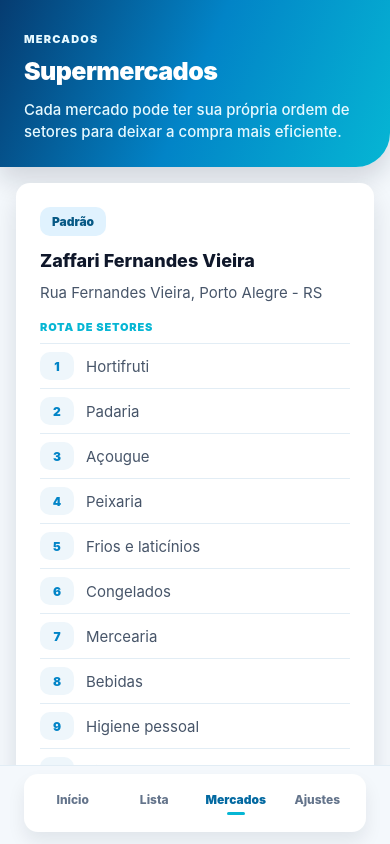
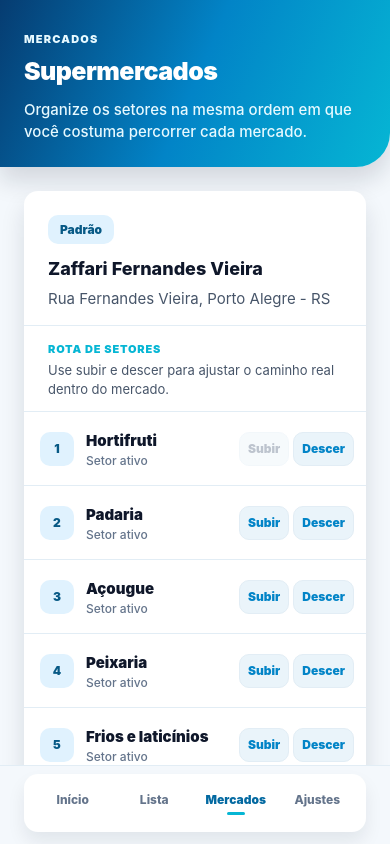
Before and after one commit to V1-AndreFlores/lista-mercado-facil, a React Native app: screen /Markets in a window 390 px wide. Built offline with nearby package versions, Linux system fonts and the light colour scheme.

Commit message:
feat: permite reordenar setores do supermercado

```diff
--- /dev/null
+++ b/src/domain/services/reorderMarketSections.ts
@@ -0,0 +1,37 @@
+import { Market } from '../entities/Market';
+
+export type MarketSectionMoveDirection = 'up' | 'down';
+
+export function reorderMarketSection(
+  market: Market,
+  sectionId: string,
+  direction: MarketSectionMoveDirection,
+): Market {
+  const orderedSections = [...market.sections].sort((left, right) => left.routeOrder - right.routeOrder);
+  const currentIndex = orderedSections.findIndex((section) => section.id === sectionId);
+
+  if (currentIndex < 0) {
+    return market;
+  }
+
+  const targetIndex = direction === 'up' ? currentIndex - 1 : currentIndex + 1;
+
+  if (targetIndex < 0 || targetIndex >= orderedSections.length) {
+    return market;
+  }
+
+  const nextSections = [...orderedSections];
+  const currentSection = nextSections[currentIndex];
+  const targetSection = nextSections[targetIndex];
+
+  nextSections[currentIndex] = targetSection;
+  nextSections[targetIndex] = currentSection;
+
+  return {
+    ...market,
+    sections: nextSections.map((section, index) => ({
+      ...section,
+      routeOrder: index + 1,
+    })),
+  };
+}
--- a/src/presentation/screens/MarketsScreen.tsx
+++ b/src/presentation/screens/MarketsScreen.tsx
@@ -1,6 +1,7 @@
-import { useEffect, useState } from 'react';
-import { ActivityIndicator, StyleSheet, View } from 'react-native';
+import { useEffect, useMemo, useState } from 'react';
+import { ActivityIndicator, Pressable, StyleSheet, View } from 'react-native';
 import { Market } from '../../domain/entities/Market';
+import { reorderMarketSection, type MarketSectionMoveDirection } from '../../domain/services/reorderMarketSections';
 import { createMarketRepository } from '../../infrastructure/repositories/MarketRepositoryFactory';
 import { AppCard } from '../components/AppCard';
 import { AppGradientHeader } from '../components/AppGradientHeader';
@@ -11,6 +12,8 @@
 export function MarketsScreen() {
   const [markets, setMarkets] = useState<Market[]>([]);
   const [isLoading, setIsLoading] = useState(true);
+  const [savingSectionId, setSavingSectionId] = useState<string | null>(null);
+  const [screenError, setScreenError] = useState<string | null>(null);
   const theme = useAppTheme();
   const styles = createStyles(theme);
 
@@ -18,12 +21,24 @@
     let isMounted = true;
 
     async function loadMarkets() {
+      setIsLoading(true);
+      setScreenError(null);
+
+      try {
         const repository = await createMarketRepository();
         const result = await repository.getAll();
 
         if (isMounted) {
           setMarkets(result);
+        }
+      } catch {
+        if (isMounted) {
+          setScreenError('Não foi possível carregar os supermercados.');
+        }
+      } finally {
+        if (isMounted) {
           setIsLoading(false);
+        }
       }
     }
 
@@ -33,6 +48,33 @@
       isMounted = false;
     };
   }, []);
+
+  async function handleMoveSection(market: Market, sectionId: string, direction: MarketSectionMoveDirection) {
+    if (savingSectionId) {
+      return;
+    }
+
+    const updatedMarket = reorderMarketSection(market, sectionId, direction);
+
+    if (updatedMarket === market) {
+      return;
+    }
+
+    setSavingSectionId(sectionId);
+    setScreenError(null);
+
+    try {
+      const repository = await createMarketRepository();
+      await repository.update(updatedMarket);
+      setMarkets((currentMarkets) => currentMarkets.map((currentMarket) => (
+        currentMarket.id === updatedMarket.id ? updatedMarket : currentMarket
+      )));
+    } catch {
+      setScreenError('Não foi possível salvar a nova ordem dos setores.');
+    } finally {
+      setSavingSectionId(null);
+    }
+  }
 
   if (isLoading) {
     return (
@@ -49,36 +91,129 @@
         compact
         eyebrow="Mercados"
         title="Supermercados"
-        description="Cada mercado pode ter sua própria ordem de setores para deixar a compra mais eficiente."
+        description="Organize os setores na mesma ordem em que você costuma percorrer cada mercado."
       />
 
       <View style={styles.content}>
+        {screenError ? (
+          <AppCard elevated style={styles.errorCard}>
+            <AppText variant="subtitle">Ajuste não salvo</AppText>
+            <AppText muted style={styles.errorText}>{screenError}</AppText>
+          </AppCard>
+        ) : null}
+
         {markets.map((market) => (
-          <AppCard key={market.id} elevated style={styles.card}>
+          <MarketRouteCard
+            key={market.id}
+            market={market}
+            savingSectionId={savingSectionId}
+            onMoveSection={handleMoveSection}
+          />
+        ))}
+      </View>
+    </AppScreen>
+  );
+}
+
+interface MarketRouteCardProps {
+  market: Market;
+  savingSectionId: string | null;
+  onMoveSection: (market: Market, sectionId: string, direction: MarketSectionMoveDirection) => void;
+}
+
+function MarketRouteCard({ market, savingSectionId, onMoveSection }: MarketRouteCardProps) {
+  const theme = useAppTheme();
+  const styles = createStyles(theme);
+  const orderedSections = useMemo(
+    () => [...market.sections].sort((left, right) => left.routeOrder - right.routeOrder),
+    [market.sections],
+  );
+
+  return (
+    <AppCard elevated style={styles.card}>
       <View style={styles.marketHeader}>
+        <View style={styles.badgeRow}>
           <View style={styles.marketBadge}>
             <AppText variant="caption" style={styles.marketBadgeText}>{market.isDefault ? 'Padrão' : 'Mercado'}</AppText>
           </View>
+        </View>
+
         <AppText variant="subtitle" style={styles.marketName}>{market.name}</AppText>
         {!!market.address && <AppText muted style={styles.address}>{market.address}</AppText>}
       </View>
 
-            <View style={styles.sectionHeader}>
+      <View style={styles.sectionIntro}>
+        <View>
           <AppText variant="label" accent>Rota de setores</AppText>
+          <AppText muted style={styles.sectionHint}>Use subir e descer para ajustar o caminho real dentro do mercado.</AppText>
+        </View>
       </View>
 
-            {market.sections.map((section) => (
+      <View style={styles.sectionsList}>
+        {orderedSections.map((section, index) => {
+          const isFirst = index === 0;
+          const isLast = index === orderedSections.length - 1;
+          const isSaving = savingSectionId === section.id;
+          const shouldDisableActions = Boolean(savingSectionId);
+
+          return (
             <View key={section.id} style={styles.sectionRow}>
-                <View style={styles.routeOrderCircle}>
-                  <AppText variant="caption" style={styles.routeOrder}>{section.routeOrder}</AppText>
+              <View style={styles.routeIndex}>
+                <AppText variant="caption" style={styles.routeIndexText}>{index + 1}</AppText>
               </View>
-                <AppText muted style={styles.sectionName}>{section.name}</AppText>
+
+              <View style={styles.sectionInfo}>
+                <AppText style={styles.sectionName}>{section.name}</AppText>
+                <AppText subtle variant="caption">Setor ativo</AppText>
               </View>
-            ))}
+
+              <View style={styles.sectionActions}>
+                <RouteButton
+                  label="Subir"
+                  disabled={isFirst || shouldDisableActions}
+                  loading={isSaving && !isFirst}
+                  onPress={() => onMoveSection(market, section.id, 'up')}
+                />
+                <RouteButton
+                  label="Descer"
+                  disabled={isLast || shouldDisableActions}
+                  loading={isSaving && !isLast}
+                  onPress={() => onMoveSection(market, section.id, 'down')}
+                />
+              </View>
+            </View>
+          );
+        })}
+      </View>
     </AppCard>
-        ))}
-      </View>
-    </AppScreen>
+  );
+}
+
+interface RouteButtonProps {
+  label: string;
+  disabled: boolean;
+  loading: boolean;
+  onPress: () => void;
+}
+
+function RouteButton({ label, disabled, loading, onPress }: RouteButtonProps) {
+  const theme = useAppTheme();
+  const styles = createStyles(theme);
+
+  return (
+    <Pressable
+      disabled={disabled}
+      onPress={onPress}
+      style={({ pressed }) => [
+        styles.routeButton,
+        disabled ? styles.routeButtonDisabled : null,
+        pressed && !disabled ? styles.pressed : null,
+      ]}
+    >
+      <AppText variant="caption" style={[styles.routeButtonText, disabled ? styles.routeButtonTextDisabled : null]}>
+        {loading ? 'Salvando' : label}
+      </AppText>
+    </Pressable>
   );
 }
 
@@ -93,23 +228,34 @@
       marginTop: theme.spacing.md,
     },
     content: {
+      padding: theme.spacing.xl,
+      gap: theme.spacing.lg,
+    },
+    errorCard: {
       padding: theme.spacing.lg,
-      gap: theme.spacing.lg,
-
+    },
+    errorText: {
+      marginTop: theme.spacing.sm,
     },
     card: {
-      padding: theme.spacing.xl,
+      padding: 0,
+      overflow: 'hidden',
     },
     marketHeader: {
-      marginBottom: theme.spacing.lg,
+      padding: theme.spacing.xl,
+      paddingBottom: theme.spacing.lg,
+      borderBottomWidth: 1,
+      borderBottomColor: theme.colors.border,
+    },
+    badgeRow: {
+      flexDirection: 'row',
+      marginBottom: theme.spacing.md,
     },
     marketBadge: {
-      alignSelf: 'flex-start',
       paddingHorizontal: theme.spacing.md,
       paddingVertical: 6,
       borderRadius: theme.radius.md,
       backgroundColor: theme.colors.primarySoft,
-      marginBottom: theme.spacing.md,
     },
     marketBadgeText: {
       color: theme.colors.primaryStrong,
@@ -120,32 +266,78 @@
     },
     address: {
       marginTop: theme.spacing.xs,
+      lineHeight: 20,
     },
-    sectionHeader: {
-      marginBottom: theme.spacing.sm,
+    sectionIntro: {
+      paddingHorizontal: theme.spacing.xl,
+      paddingTop: theme.spacing.lg,
+      paddingBottom: theme.spacing.md,
+    },
+    sectionHint: {
+      marginTop: theme.spacing.xs,
+      lineHeight: 19,
+      fontSize: 13,
+    },
+    sectionsList: {
+      borderTopWidth: 1,
+      borderTopColor: theme.colors.border,
     },
     sectionRow: {
+      minHeight: 74,
       flexDirection: 'row',
       alignItems: 'center',
-      paddingVertical: theme.spacing.sm,
-      borderTopWidth: 1,
-      borderTopColor: theme.colors.border,
       gap: theme.spacing.md,
+      paddingVertical: theme.spacing.md,
+      paddingLeft: theme.spacing.lg,
+      paddingRight: theme.spacing.md,
+      borderBottomWidth: 1,
+      borderBottomColor: theme.colors.border,
+      backgroundColor: theme.colors.card,
     },
-    routeOrderCircle: {
+    routeIndex: {
       width: 34,
-      height: 28,
+      height: 34,
       borderRadius: theme.radius.md,
       alignItems: 'center',
       justifyContent: 'center',
-      backgroundColor: theme.colors.surfaceMuted,
+      backgroundColor: theme.colors.primarySoft,
     },
-    routeOrder: {
+    routeIndexText: {
+      color: theme.colors.primaryStrong,
+      fontWeight: '900',
+    },
+    sectionInfo: {
+      flex: 1,
+      minWidth: 0,
+    },
+    sectionName: {
+      fontWeight: '900',
+    },
+    sectionActions: {
+      flexDirection: 'row',
+      gap: theme.spacing.xs,
+    },
+    routeButton: {
+      minHeight: 34,
+      justifyContent: 'center',
+      borderRadius: theme.radius.md,
+      paddingHorizontal: theme.spacing.sm,
+      backgroundColor: theme.colors.backgroundAlt,
+      borderWidth: 1,
+      borderColor: theme.colors.border,
+    },
+    routeButtonDisabled: {
+      opacity: 0.42,
+    },
+    routeButtonText: {
       color: theme.colors.primary,
       fontWeight: '900',
     },
-    sectionName: {
-      flex: 1,
+    routeButtonTextDisabled: {
+      color: theme.colors.textSubtle,
+    },
+    pressed: {
+      opacity: 0.72,
     },
   });
 }
```
Also changed, not shown: src/infrastructure/repositories/SQLiteMarketRepository.ts (+9 -0 lines), src/presentation/screens/ShoppingListScreen.tsx (+6 -3 lines), 1 other file (tests, documents, lock files or other folders). Lines whose indentation alone changed are shown as unchanged.
